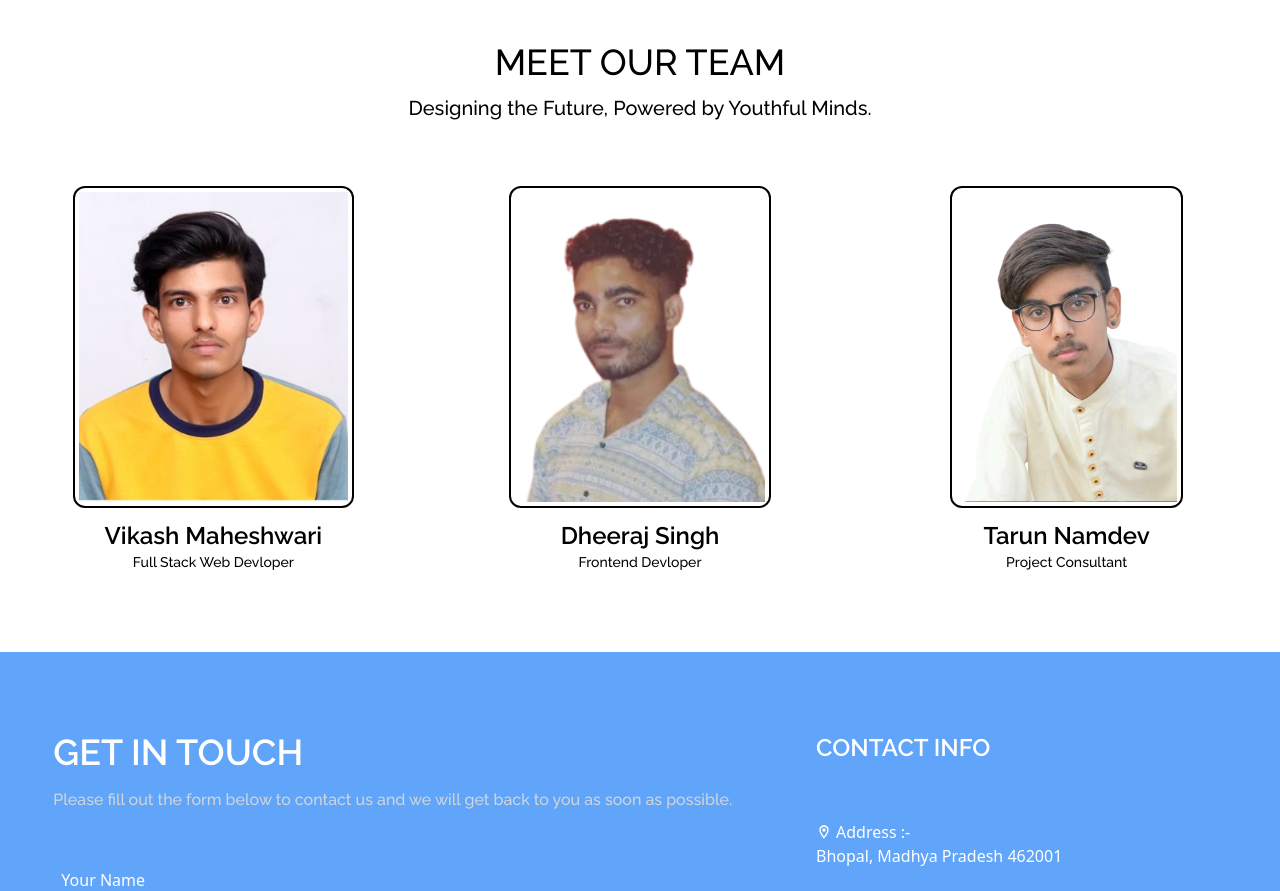
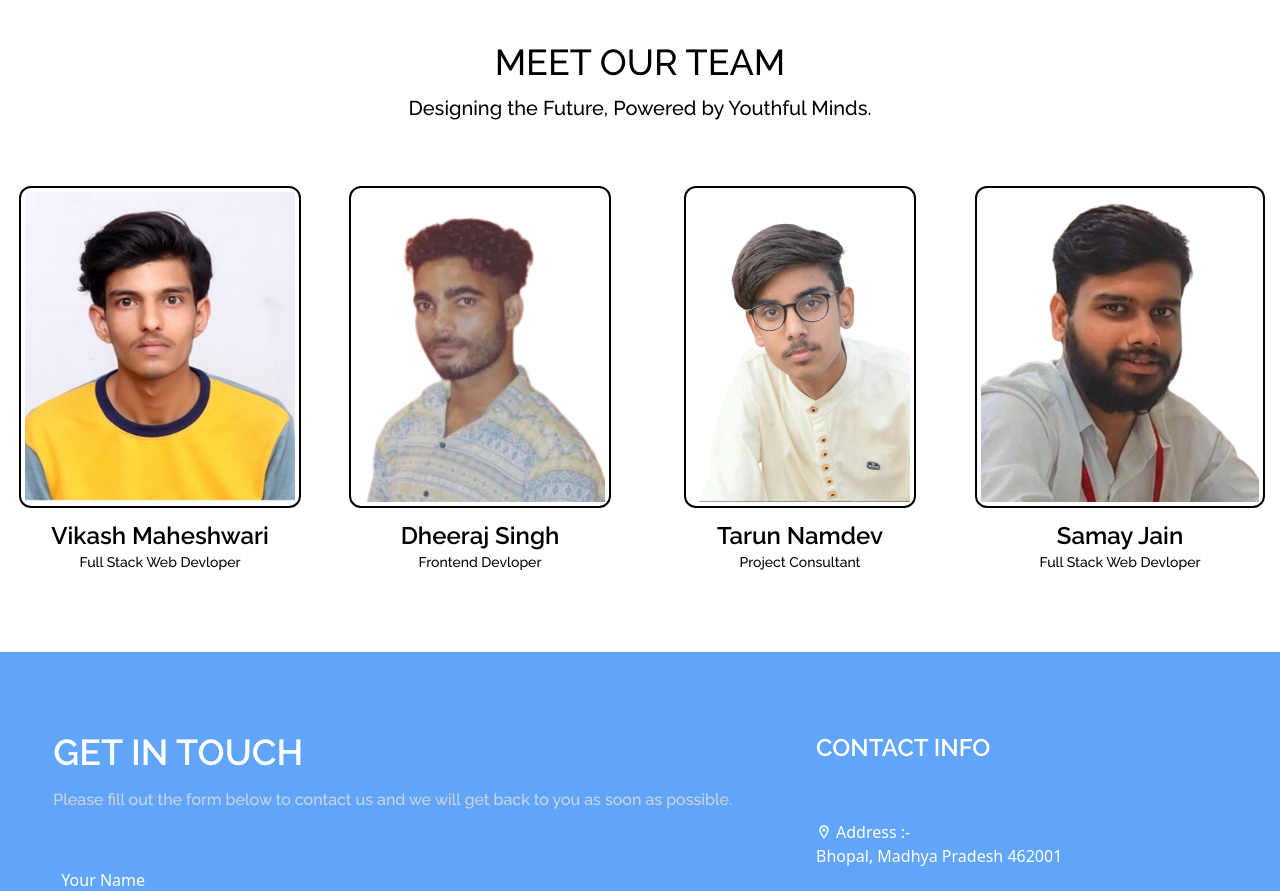
Before and after one commit to vikash6267/Mahi-Technocrafts, a React (Create React App) app: page / in a window 1280 px wide. Shown: the part 2540-3431 px from the top of the page. Built offline with nearby package versions, Linux system fonts and the light colour scheme; no server answers.

Commit message:
add samay

```diff
--- a/src/components/common/Testimonial.jsx
+++ b/src/components/common/Testimonial.jsx
@@ -11,7 +11,7 @@ function Testimonial() {
                 </p>
         </div>
 
-        <div className='grid lg:grid-cols-3 lg:justify-between justify-center '>
+        <div className='grid lg:grid-cols-4 lg:justify-between justify-center '>
 {
     team.map((pro)=>(
     <div className='pt-16 flex flex-col items-center text-center font-Raleway' key={pro.id}>
--- a/src/data/team.js
+++ b/src/data/team.js
@@ -1,6 +1,7 @@
 import vikas from "../assests/team/vikash.jpg"
 import dheeraj from "../assests/team/dheeraj.png"
 import tarun from "../assests/team/tirun.png"
+import samay from "../assests/team/samay.png"
 export const team = [
     {
         id:1,
@@ -26,11 +27,11 @@ export const team = [
 
     },
 
-    // {
-    //     id:4,
-    //     name:"Weather App",
-    //     desc : "Current Weather",
-    //     link : "https://github.com/vikash-maheshwari/weather-web-using-API" ,
-    //     image:weather
-    // },
+    {
+        id:4,
+        name:"Samay Jain",
+        desc : "Full Stack Web Devloper",
+        link : "#" ,
+        image:samay,
+    },
 ]
```
Also changed, not shown: src/assests/team/samay.png (added).
